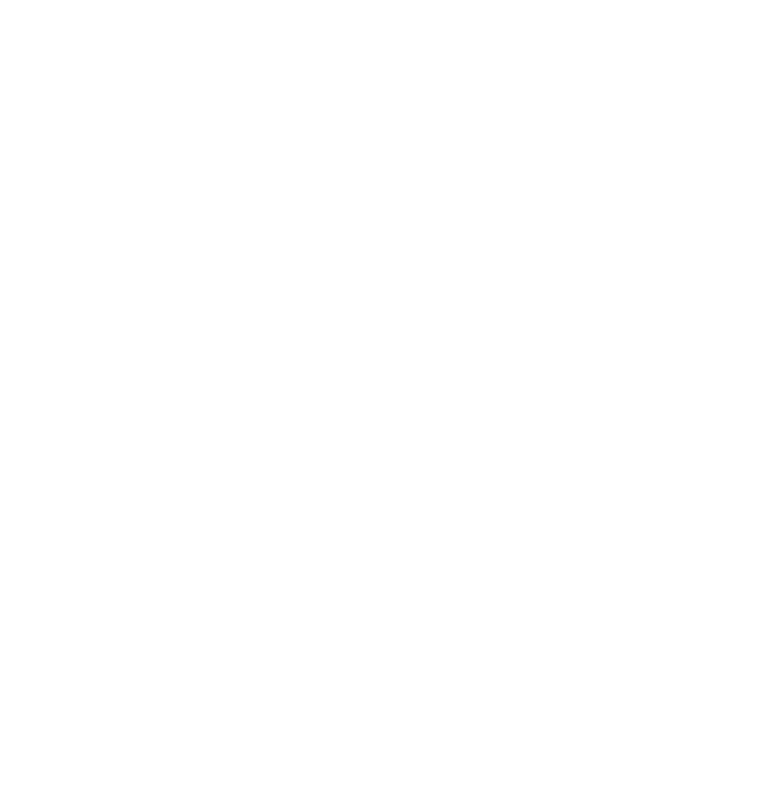
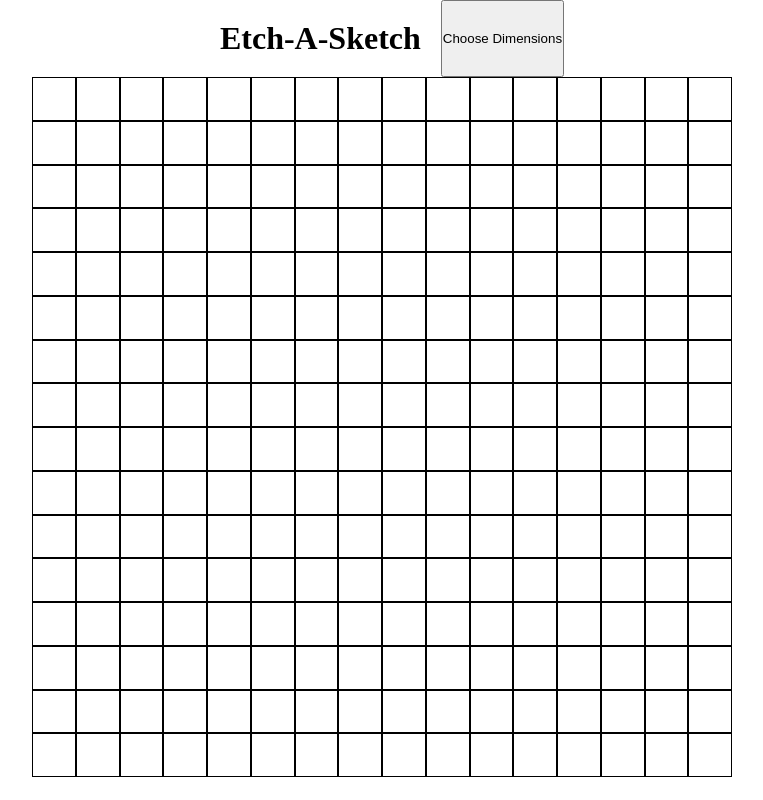
Before and after one commit to damartialartist/etch-a-sketch, a plain HTML site: page index.html in a window 1280 px wide. Shown: the whole page, without its empty margins (258-1021 px from the left). Drawn offline with Linux system fonts and the light colour scheme.

Commit message:
Basic Capabilities added

```diff
--- a/etch.js
+++ b/etch.js
@@ -0,0 +1,27 @@
+let etchCol = [];
+let etchRow = [];
+let sizePx = 700;
+const drawContainer = document.querySelector(".draw-container");
+drawContainer.setAttribute("style",`width:${sizePx}px; height:${sizePx}px`);
+
+for (let i = 0; i < 16; i++) {
+    etchRow[i] = document.createElement("div");
+    etchRow[i].setAttribute("class", `row`);
+    let height = sizePx/16;
+    for (let y = 0; y < 16; y++) {
+        etchCol[y] = document.createElement("div");
+        etchCol[y].setAttribute("class", `col`);
+        etchCol[y].setAttribute("id", `r${i}c${y}`);
+        etchCol[y].setAttribute("style", `width: 20px; height:${height}px; border-color=black;`)
+        etchRow[i].appendChild(etchCol[y]);
+        console.log(y);
+    }
+    drawContainer.appendChild(etchRow[i]);
+}
+
+drawContainer.addEventListener('mouseover', (event) => {
+    let target = event.target;
+    console.log(target.id);
+    let currBox = document.getElementById(target.id);
+    currBox.style.backgroundColor = "black";
+});
--- a/index.html
+++ b/index.html
@@ -4,8 +4,14 @@
         <meta charset="uft-8">
         <title>Etch-A-Sketch</title>
         <link rel="stylesheet" href="styles.css">
-        <script href="etch.js"></script>
+        <script src="etch.js" defer></script>
     </head>
     <body>
+        <div class="header">
+            <h1> Etch-A-Sketch </h1>
+            <button>Choose Dimensions</button>
+        </div>
+        <div class="draw-container">
+        </div>
     </body>
 </html>
--- a/styles.css
+++ b/styles.css
@@ -0,0 +1,34 @@
+* {
+    margin: 0px;
+    padding: 0px;
+    box-sizing: border-box;
+}
+
+body {
+    display: flex;
+    flex-direction: column;
+    align-items: center;
+}
+
+h1 {
+    margin: 20px;
+}
+
+.header {
+    display: flex;
+}
+
+.draw-container {
+    width: 500px;
+    height: 500px;
+}
+.draw-container .row {
+    display: flex;
+}
+
+.draw-container .row .col {
+    flex: 1 1 auto;
+    border-color: black;
+    border-style: solid;
+    border-width: 1px;
+}
```
